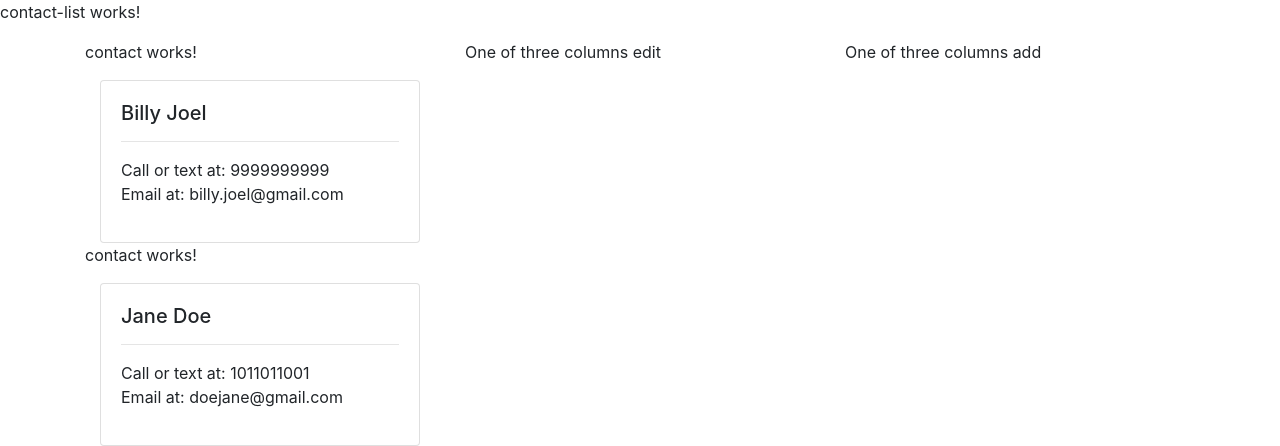
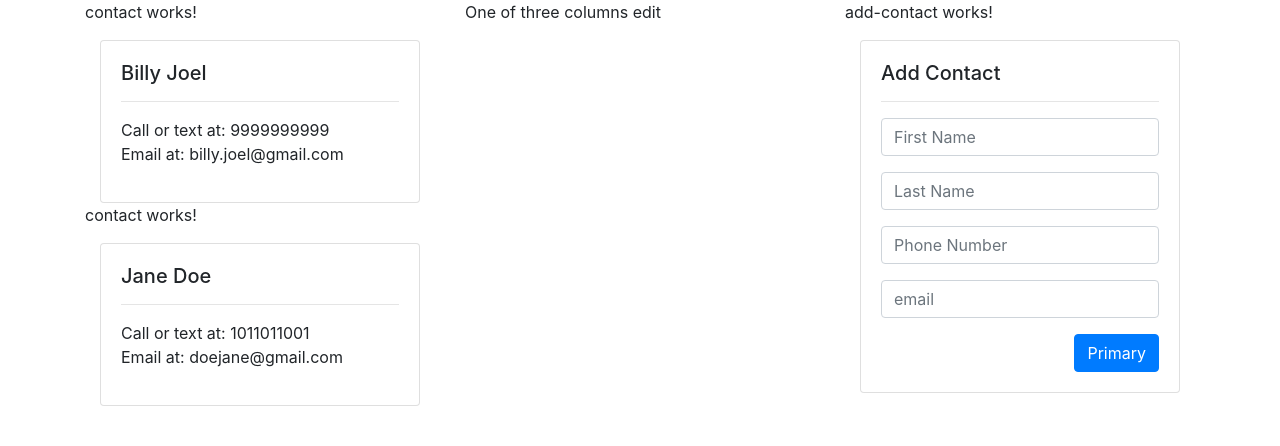
Before and after one commit to etfargo/CSCI313_A3, an Angular app in the folder contact-application/: page / in a window 1280 px wide. Shown: the top 446 px of the page. Built offline with nearby package versions, Linux system fonts and the light colour scheme.

Commit message:
Partial Add Contact complete
Can add the hardcoded values for it, but need to get the values from the input tags

```diff
--- a/contact-application/src/app/contact-list/add-contact/add-contact.component.html
+++ b/contact-application/src/app/contact-list/add-contact/add-contact.component.html
@@ -1 +1,31 @@
 <p>add-contact works!</p>
+<div class="container">
+    <div class="card">
+      <div class="card-body">
+        <h5>Add Contact</h5>
+        <hr />
+        <div class="input-group mb-3">
+            <input type="text" class="form-control" placeholder="First Name"
+                aria-label="firstName" #firstName>
+        </div>
+        <div class="input-group mb-3">
+            <input type="text" class="form-control" placeholder="Last Name"
+                aria-label="lastName" #lastName>
+        </div>
+        <div class="input-group mb-3">
+            <input type="text" class="form-control" placeholder="Phone Number"
+                aria-label="email" #email>
+        </div>
+        <div class="input-group mb-3">
+            <input type="text" class="form-control" placeholder="email"
+                aria-label="phoneNumber" #phoneNumber>
+        </div>
+        <div class="d-grid gap-2 d-md-flex justify-content-md-end">
+            <button type="button" class="btn btn-primary justify-content-md-end"
+            (click)="submit()"
+            >Primary</button>
+        </div>
+
+      </div>
+    </div>
+  </div>
--- a/contact-application/src/app/contact-list/add-contact/add-contact.component.ts
+++ b/contact-application/src/app/contact-list/add-contact/add-contact.component.ts
@@ -1,4 +1,6 @@
 import { Component, OnInit } from '@angular/core';
+import { ContactsService } from 'src/app/contacts.service';
+import { Contact } from 'src/app/model/contact';
 
 @Component({
   selector: 'app-add-contact',
@@ -7,7 +9,15 @@ import { Component, OnInit } from '@angular/core';
 })
 export class AddContactComponent implements OnInit {
 
-  constructor() { }
+  cAdd: Contact;
+  submit() {
+    //need to create a contact to send give to addContact(contact)
+    //let f: string = document.getElementById("firstName");
+
+    this.cAdd = {fName: "first", lName:"last", phoneNum: 909090909, email: "email@email.com"};
+    this.cServ.addContact(this.cAdd);
+  }
+  constructor(private cServ: ContactsService) { }
 
   ngOnInit(): void {
   }
--- a/contact-application/src/app/contact-list/contact-list.component.html
+++ b/contact-application/src/app/contact-list/contact-list.component.html
@@ -1,11 +1,11 @@
-<p>contact-list works!</p>
 <!-- Have the *ngIf stuff for button clicks -->
 
 <div class="container">
     <div class="row">
       <div class="col-sm">
 
-            <app-contact *ngFor="let con of cList;"
+        <app-contact
+            *ngFor="let con of cList;"
             [contactInput]="con">
         </app-contact>
 
@@ -14,7 +14,7 @@
         One of three columns edit
       </div>
       <div class="col-sm">
-        One of three columns add
+        <app-add-contact></app-add-contact>
       </div>
     </div>
   </div>
--- a/contact-application/src/app/contacts.service.ts
+++ b/contact-application/src/app/contacts.service.ts
@@ -22,5 +22,10 @@ export class ContactsService {
         email: "doejane@gmail.com"
     },
   ];
+
+  addContact(contact: Contact):void {
+    this.CONTACTS.push(contact);
+  }
+
   constructor() { }
 }
```
